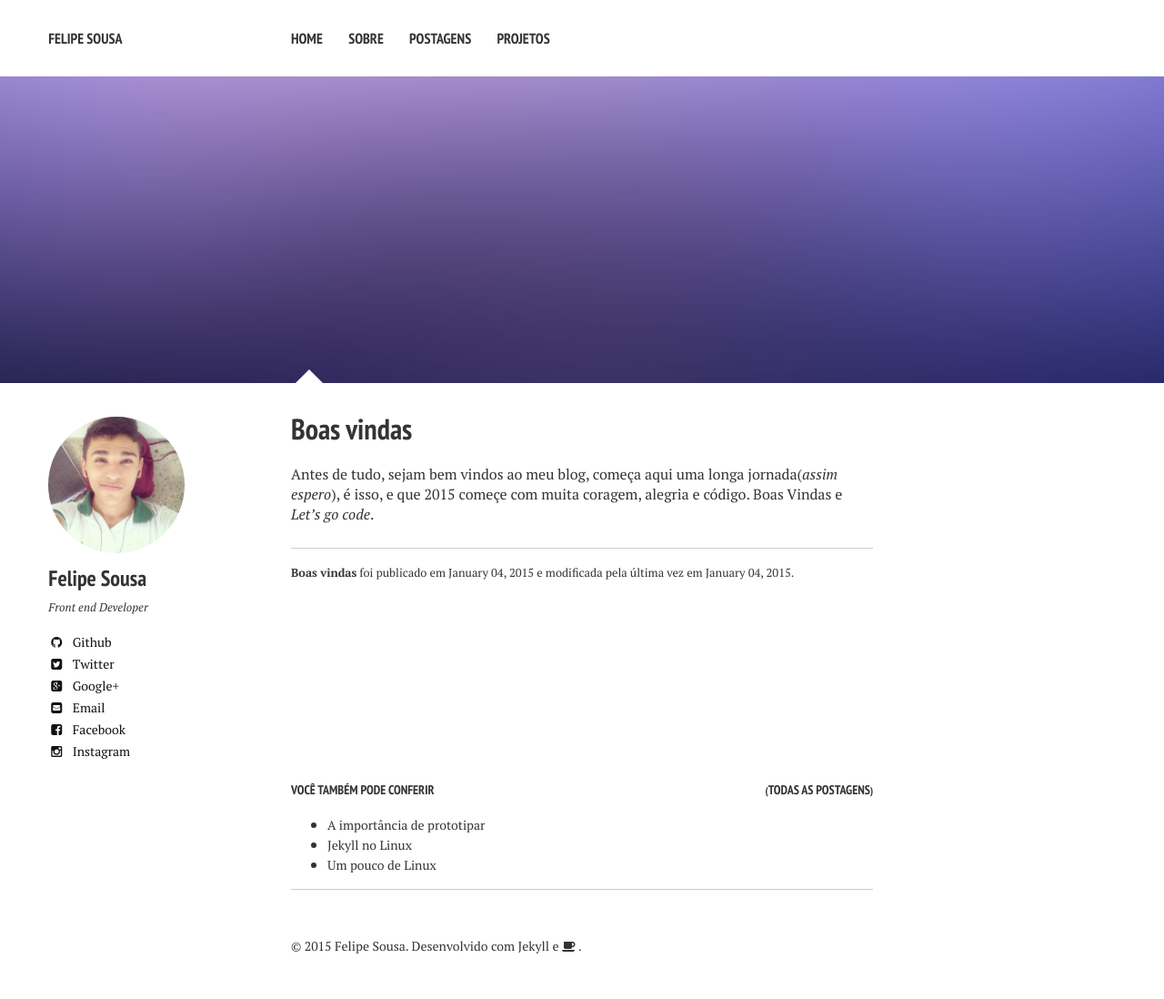
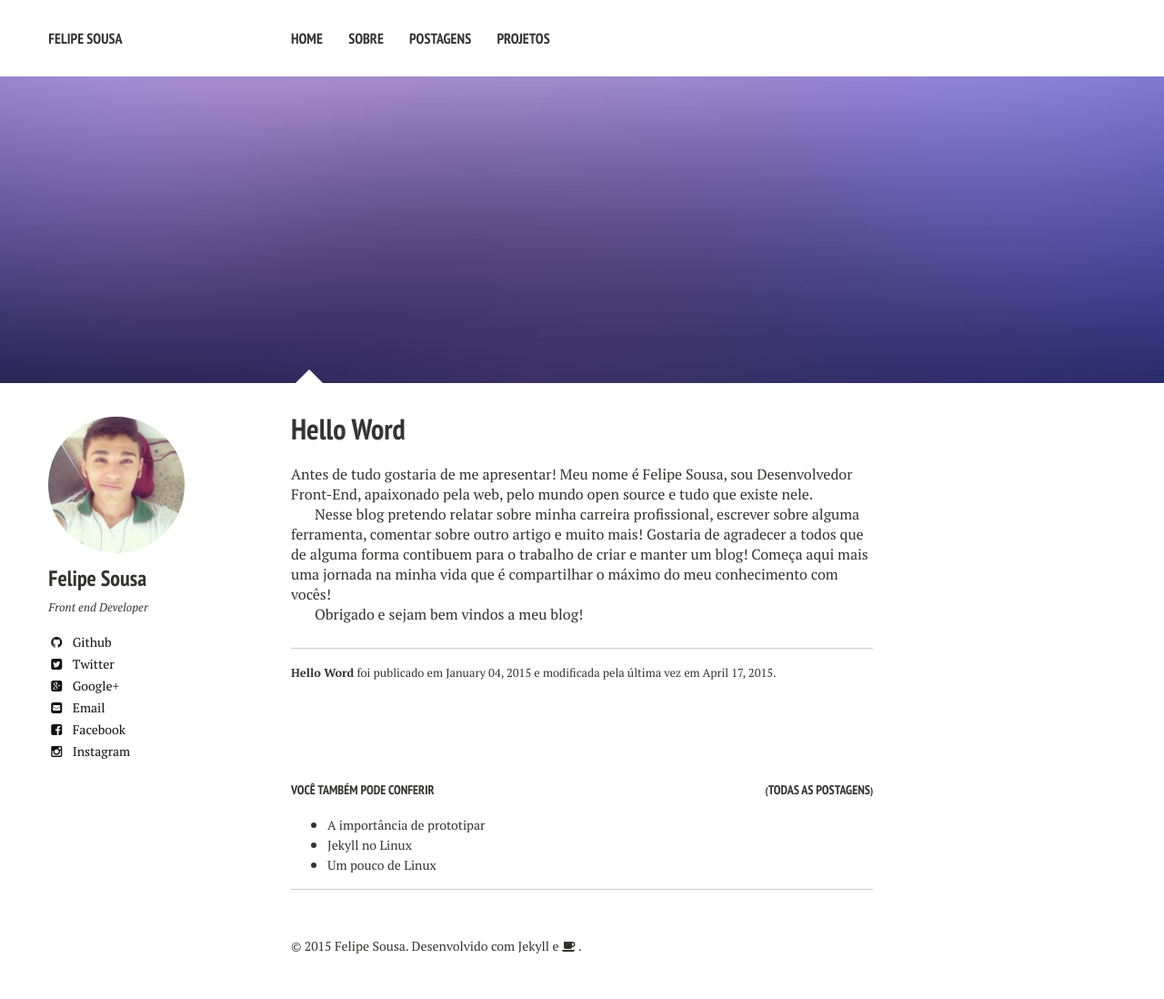
Before and after one commit to felipesousa/universal, a Jekyll site: the page built from _posts/2015-01-04-Boas-vindas.md, in a window 1280 px wide. Shown: the whole page at 91% size. Built offline with Jekyll 4.4.1, drawn with Linux system fonts in a browser that asks for light colours; nearby versions of some CDN libraries.

Commit message:
Update 2015-01-04-Boas-vindas.md

```diff
--- a/_posts/2015-01-04-Boas-vindas.md
+++ b/_posts/2015-01-04-Boas-vindas.md
@@ -1,11 +1,16 @@
 ---
 layout: post
-title: Boas vindas
-excerpt: "Sejam bem vindos ao meu blog!"
-modified: 2015-01-04
+title: Hello Word
+excerpt: "Uma breve aprensentação sobre o que pretendo escrever no blog! "
+modified: 2015-04-17
 tags: [hello, first]
 comments: false
 image:
   feature: sample-image-5.jpg
 ---
-Antes de tudo, sejam bem vindos ao meu blog, começa aqui uma longa jornada(*assim espero*), é isso, e que 2015 começe com muita coragem, alegria e código. Boas Vindas e *Let's go code*.
+
+Antes de tudo gostaria de me apresentar! Meu nome é Felipe Sousa, sou Desenvolvedor Front-End, apaixonado pela web, pelo mundo open source e tudo que existe nele.
+
+Nesse blog pretendo relatar sobre minha carreira profissional, escrever sobre alguma ferramenta, comentar sobre outro artigo e muito mais! Gostaria de agradecer a todos que de alguma forma contibuem para o trabalho de criar e manter um blog! Começa aqui mais uma jornada na minha vida que é compartilhar o máximo do meu conhecimento com vocês!
+
+Obrigado e sejam bem vindos a meu blog!
```
